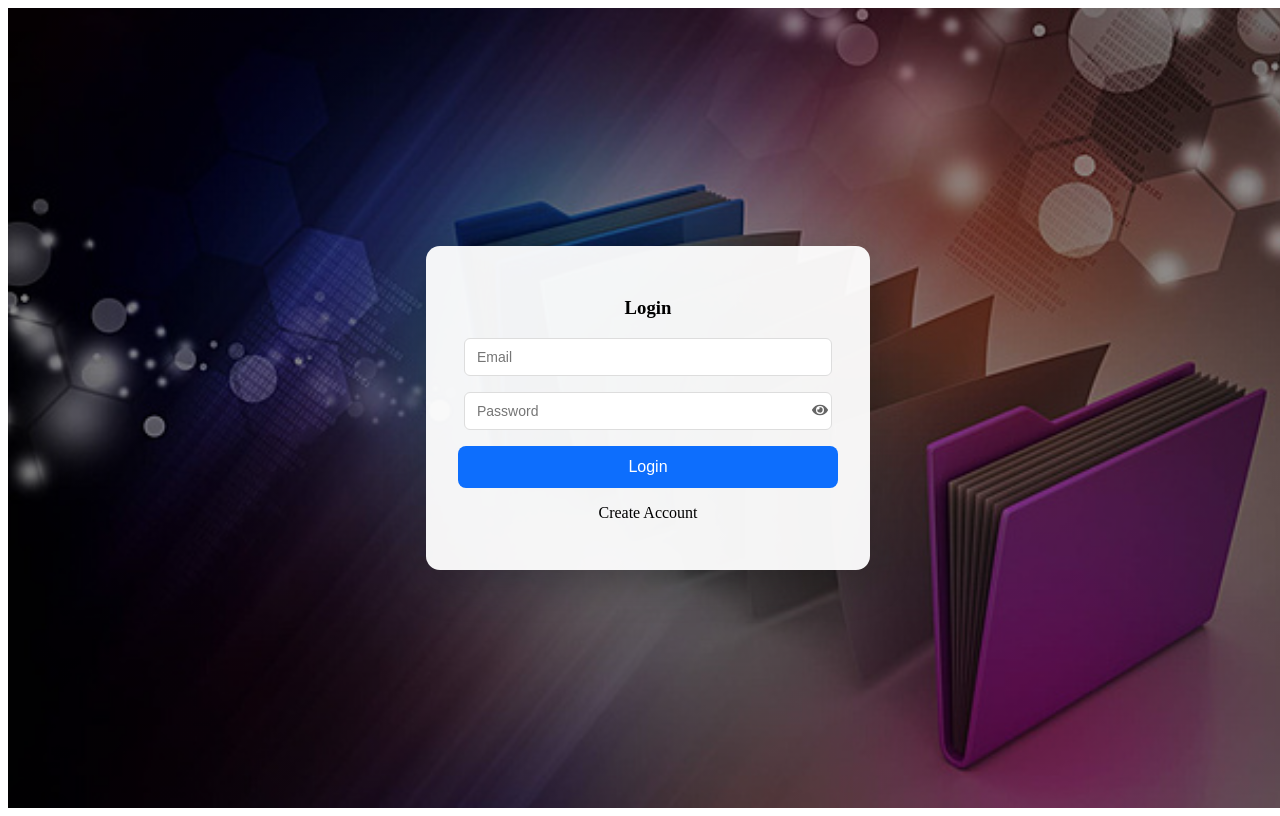
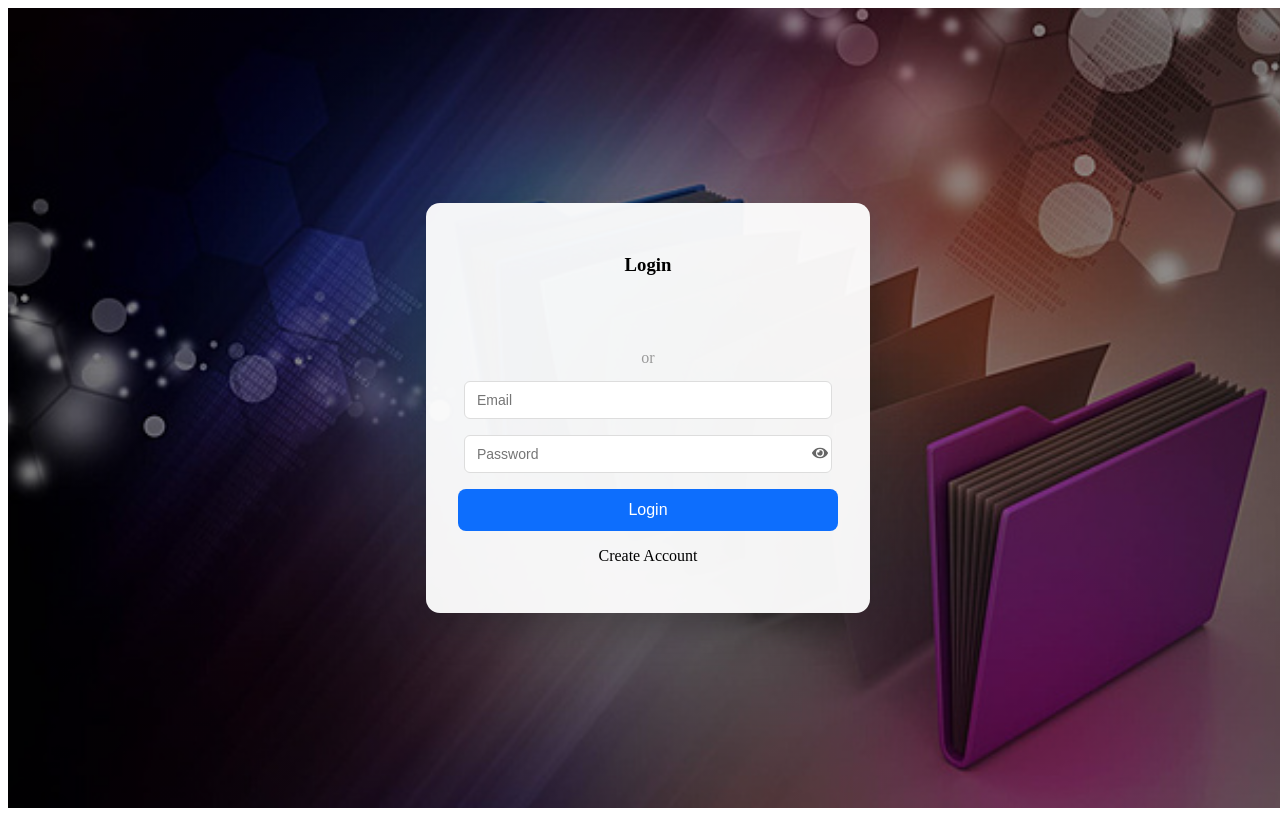
Before and after one commit to Anitha250792/Whatsapp-Integration-Frontend, a React app: page / in a window 1280 px wide. Built offline with nearby package versions, Linux system fonts and the light colour scheme; no server answers; the HTML template or start-up script is replaced by a standard one.

Commit message:
Add Google

```diff
--- a/src/main.jsx
+++ b/src/main.jsx
@@ -6,7 +6,7 @@ import App from "./App";
 
 ReactDOM.createRoot(document.getElementById("root")).render(
   <React.StrictMode>
-    <GoogleOAuthProvider clientId="YOUR_GOOGLE_WEB_CLIENT_ID">
+    <GoogleOAuthProvider clientId="437563404520-eoq5p4n40kl46kiijqgpneeol0snacjk.apps.googleusercontent.com">
       <BrowserRouter>
         <App />
       </BrowserRouter>
--- a/src/pages/Login.jsx
+++ b/src/pages/Login.jsx
@@ -2,6 +2,7 @@ import { useState } from "react";
 import axios from "axios";
 import { FaEye, FaEyeSlash } from "react-icons/fa";
 import { useNavigate } from "react-router-dom";
+import { GoogleLogin } from "@react-oauth/google";
 import bgImage from "../assets/bg-file-convert.jpg";
 import "./Login.css";
 import { API_BASE_URL } from "../config";
@@ -14,25 +15,34 @@ const Login = () => {
 
   const handleLogin = async (e) => {
     e.preventDefault();
-
     try {
       const res = await axios.post(`${API_BASE_URL}/api/auth/login/`, {
-  email,
-  password,
-});
+        email,
+        password,
+      });
 
       localStorage.setItem("access", res.data.access);
       localStorage.setItem("refresh", res.data.refresh);
+      navigate("/dashboard");
+    } catch {
+      alert("Invalid email or password");
+    }
+  };
 
+  /* 🔐 Google Login */
+  const handleGoogleSuccess = async (credentialResponse) => {
+    try {
+      const res = await axios.post(
+        "https://whatsapp-integration-u7tq.onrender.com/accounts/google/",
+        { token: credentialResponse.credential }
+      );
+
+      localStorage.setItem("access", res.data.access);
+      localStorage.setItem("refresh", res.data.refresh);
       navigate("/dashboard");
     } catch (err) {
-      const data = err.response?.data;
-
-      if (data?.non_field_errors) {
-        alert("Invalid email or password");
-      } else {
-        alert("Login failed");
-      }
+      console.error(err);
+      alert("Google login failed");
     }
   };
 
@@ -45,6 +55,15 @@ const Login = () => {
     >
       <div className="login-card">
         <h3>Login</h3>
+
+        {/* ✅ GOOGLE LOGIN */}
+        <GoogleLogin
+          onSuccess={handleGoogleSuccess}
+          onError={() => alert("Google Login Failed")}
+          useOneTap={false}
+        />
+
+        <div className="divider">or</div>
 
         <form onSubmit={handleLogin}>
           <input
```
